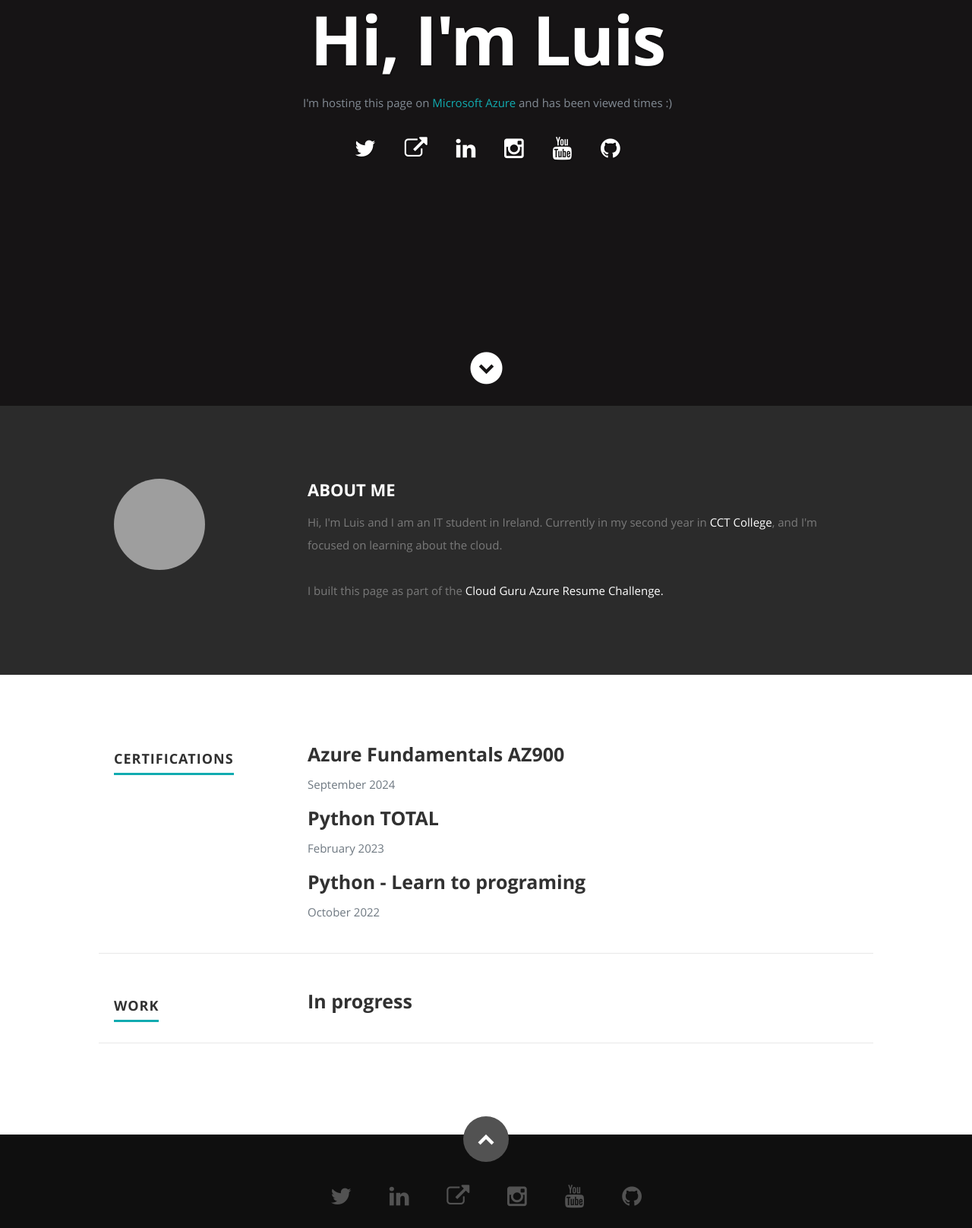
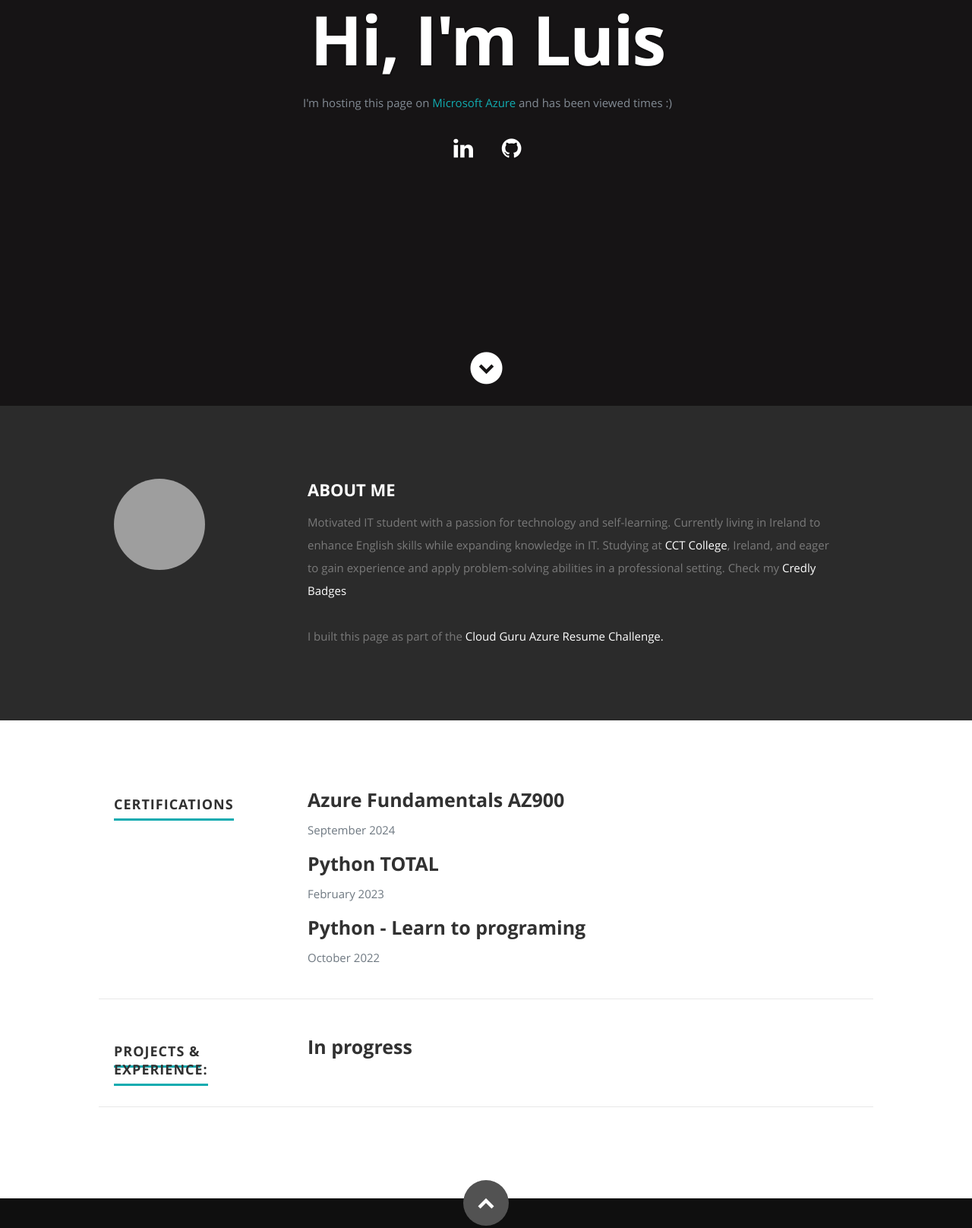
Before and after one commit to LuisRamirezv/mywebpage, a plain HTML site: page frontend/index.html in a window 1280 px wide. Shown: the part 266-1882 px from the top of the page at 76% size. Drawn offline with nearby package versions, Linux system fonts and the light colour scheme; no server answers; grey boxes are pictures that could not be loaded.

Commit message:
updating resume and icons url

```diff
--- a/frontend/index.html
+++ b/frontend/index.html
@@ -58,11 +58,11 @@
 
             <p>I'm hosting this page on <span><a href="https://azure.microsoft.com/en-us">Microsoft Azure</a></span> and has been viewed <a id="counter"></a> times :) </p>
             <ul class="social">
-               <li><a href="https://twitter.com/"><i class="fa fa-twitter"></i></a></li>
-               <li><a href="https://"><i class="fa fa-external-link"></i></a></li>
-               <li><a href="https://linkedin.com/in/"><i class="fa fa-linkedin"></i></a></li>
-               <li><a href="https://instagram.com/"><i class="fa fa-instagram"></i></a></li>
-               <li><a href="https://youtube.com/"><i class="fa fa-youtube"></i></a></li>
+               <!-- <li><a href="https://twitter.com/"><i class="fa fa-twitter"></i></a></li> -->
+               <!-- <li><a href="https://"><i class="fa fa-external-link"></i></a></li> -->
+               <li><a href="https://www.linkedin.com/in/luisramirezvega/"><i class="fa fa-linkedin"></i></a></li>
+               <!-- <li><a href="https://instagram.com/"><i class="fa fa-instagram"></i></a></li> -->
+               <!-- <li><a href="https://youtube.com/"><i class="fa fa-youtube"></i></a></li> -->
                <li><a href="https://github.com/LuisRamirezv/"><i class="fa fa-github"></i></a></li>
             </ul>
          </div>
@@ -91,20 +91,18 @@
 
             <h2>ABOUT ME</h2>
 
-            <p> Hi, I'm Luis and I am an IT student in Ireland. Currently in my second year in <span><a href="https://www.cct.ie/">CCT College</a></span>,
-               and I'm focused on learning about the cloud.
-
-         </br>
-      </br>
-       I built this page as part of the <span><a href="https://github.com/madebygps/azure-resume">Cloud Guru Azure Resume Challenge.</a></span>
-
+            <p>Motivated IT student with a passion for technology and self-learning. Currently living in Ireland to enhance
+               English skills while expanding knowledge in IT. Studying at <span><a href="https://www.cct.ie/">CCT College</a></span>, Ireland, and eager to gain
+               experience and apply problem-solving abilities in a professional setting. Check my <span><a href="https://www.credly.com/users/luis-ramirez-vega">Credly Badges </a></span>
+            </br>
+            </br>
+            I built this page as part of the <span><a href="https://github.com/madebygps/azure-resume">Cloud Guru Azure Resume Challenge.</a></span>
 
          </div> <!-- end .main-col -->
 
       </div>
 
    </section> <!-- About Section End-->
-
 
    <!-- Resume Section
    ================================================== -->
@@ -163,7 +161,7 @@
       <div class="row work">
 
          <div class="three columns header-col">
-            <h1><span>Work</span></h1>
+            <h1><span>Projects & Experience:</span></h1>
          </div>
 
          <div class="nine columns main-col">
@@ -172,7 +170,7 @@
 
                <div class="twelve columns">
 
-                  <h3>In progress </h3>
+                  <h3>In progress</h3>
                   <!-- <p class="info"> <span>&bull;</span> <em class="date">November 2020 - Present</em></p>
 
                   <p>
@@ -268,11 +266,11 @@
          <div class="twelve columns">
 
             <ul class="social-links">
-               <li><a href="https://twitter.com/"><i class="fa fa-twitter"></i></a></li>
+               <!-- <li><a href="https://twitter.com/"><i class="fa fa-twitter"></i></a></li> -->
                <li><a href="https://linkedin.com/in/"><i class="fa fa-linkedin"></i></a></li>
-               <li><a href="https://"><i class="fa fa-external-link"></i></a></li>
-               <li><a href="https://instagram.com/"><i class="fa fa-instagram"></i></a></li>
-               <li><a href="https://youtube.com/"><i class="fa fa-youtube"></i></a></li>
+               <!-- <li><a href="https://"><i class="fa fa-external-link"></i></a></li> -->
+               <!-- <li><a href="https://instagram.com/"><i class="fa fa-instagram"></i></a></li> -->
+               <!-- <li><a href="https://youtube.com/"><i class="fa fa-youtube"></i></a></li> -->
                <li><a href="https://github.com/"><i class="fa fa-github"></i></a></li>
             </ul>
 
```
